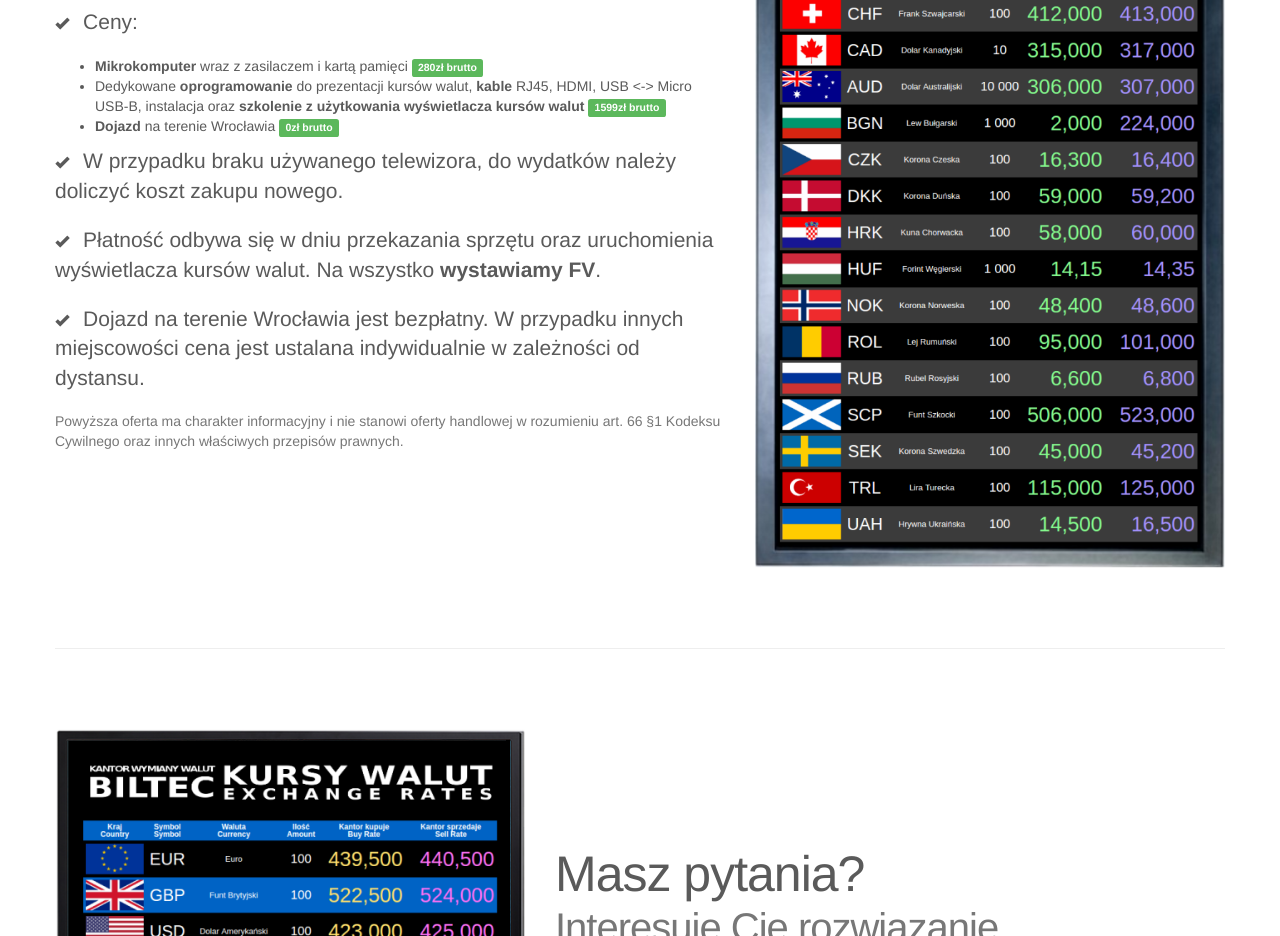
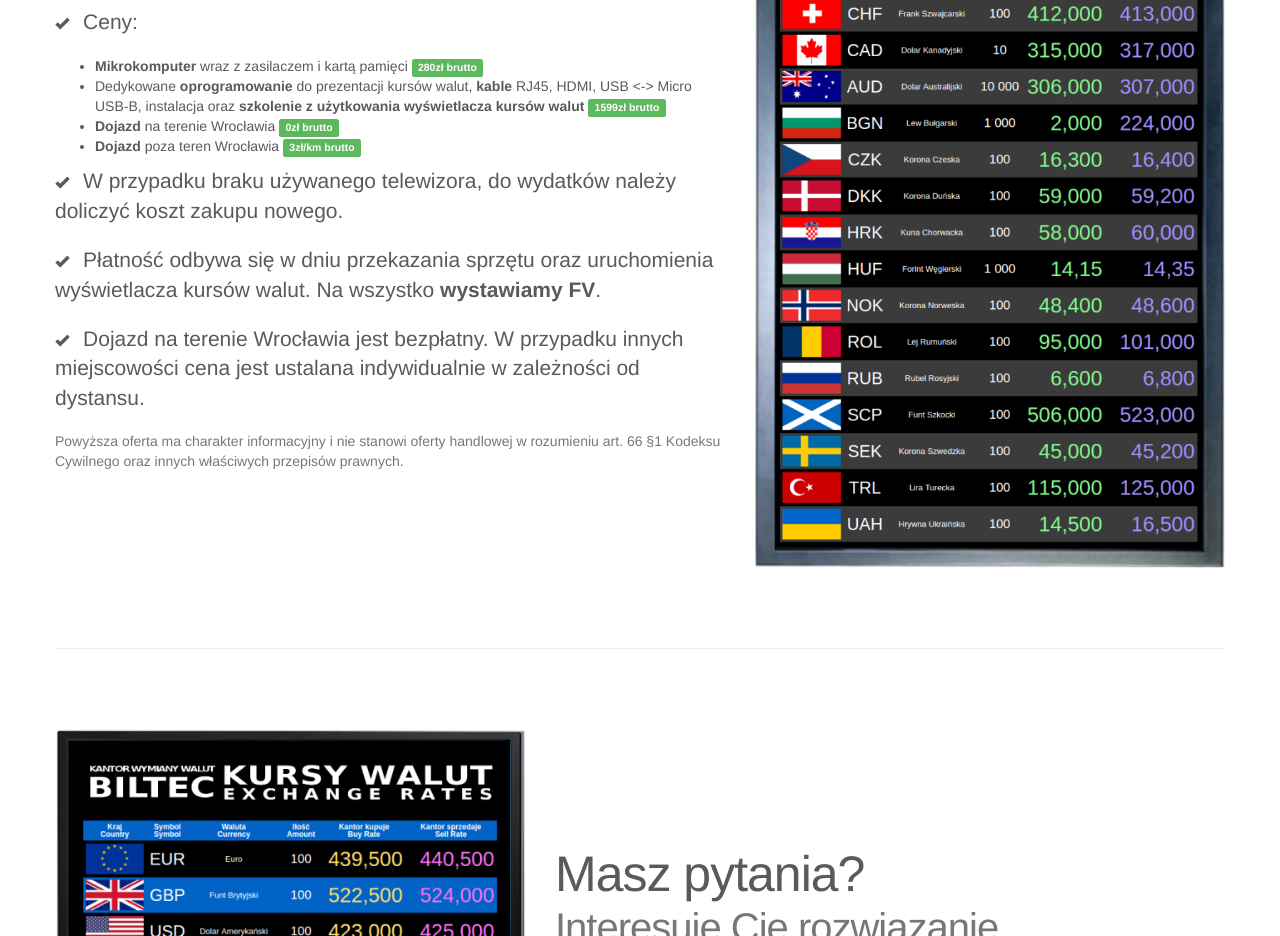
Before and after one commit to biltec/biltec.github.io, a plain HTML site: page index.html in a window 1280 px wide. Shown: the part 2382-3318 px from the top of the page. Drawn offline with Linux system fonts and the light colour scheme.

Commit message:
update dojazd poza teren wrocławia

```diff
--- a/index.html
+++ b/index.html
@@ -122,6 +122,7 @@
                 <li><strong>Mikrokomputer</strong> wraz z zasilaczem i kartą pamięci <span class="label label-success">280zł brutto</span></li>
                 <li>Dedykowane <strong>oprogramowanie</strong> do prezentacji kursów walut, <strong>kable</strong> RJ45, HDMI, USB <-> Micro USB-B, instalacja oraz <strong>szkolenie z użytkowania wyświetlacza kursów walut</strong> <span class="label label-success">1599zł brutto</span></li>
                 <li><strong>Dojazd</strong> na terenie Wrocławia <span class="label label-success">0zł brutto</span></li>
+                <li><strong>Dojazd</strong> poza teren Wrocławia <span class="label label-success">3zł/km brutto</span></li>
             </ul>
             </p>
             <p class="lead"><span class="glyphicon glyphicon-ok" style="font-size: 14px;">&nbsp;</span>W przypadku braku używanego telewizora, do wydatków należy doliczyć koszt zakupu nowego.</p>
```
